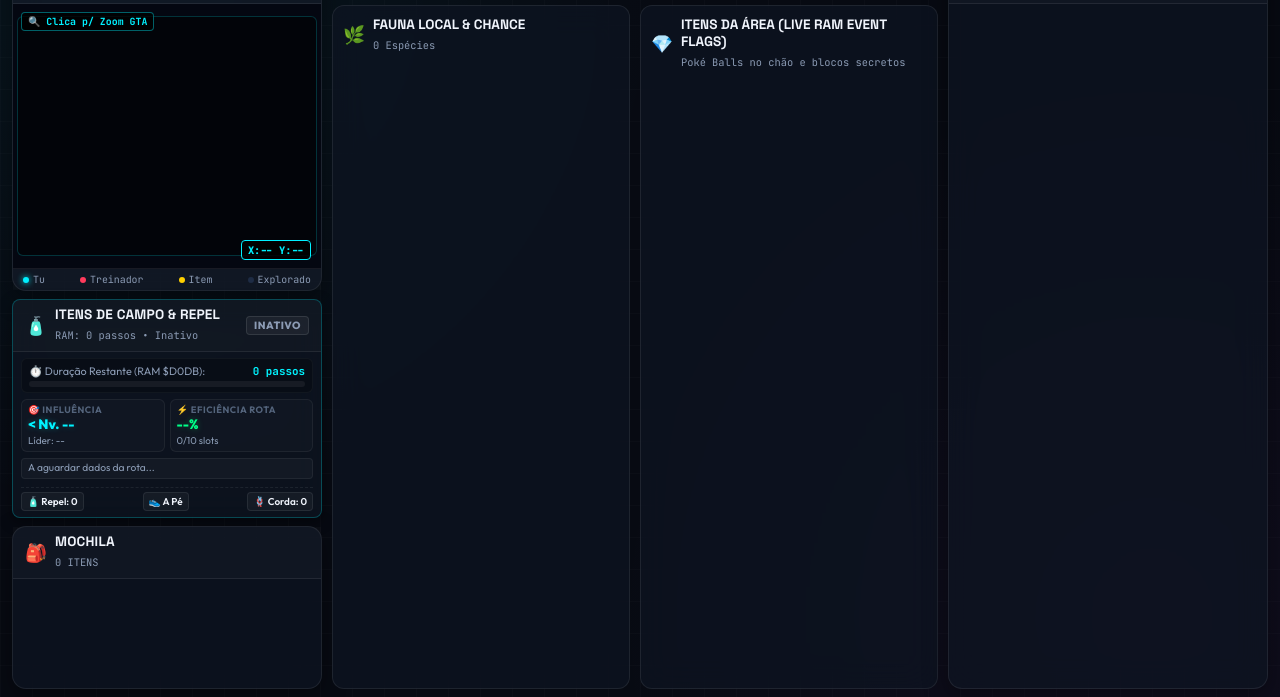
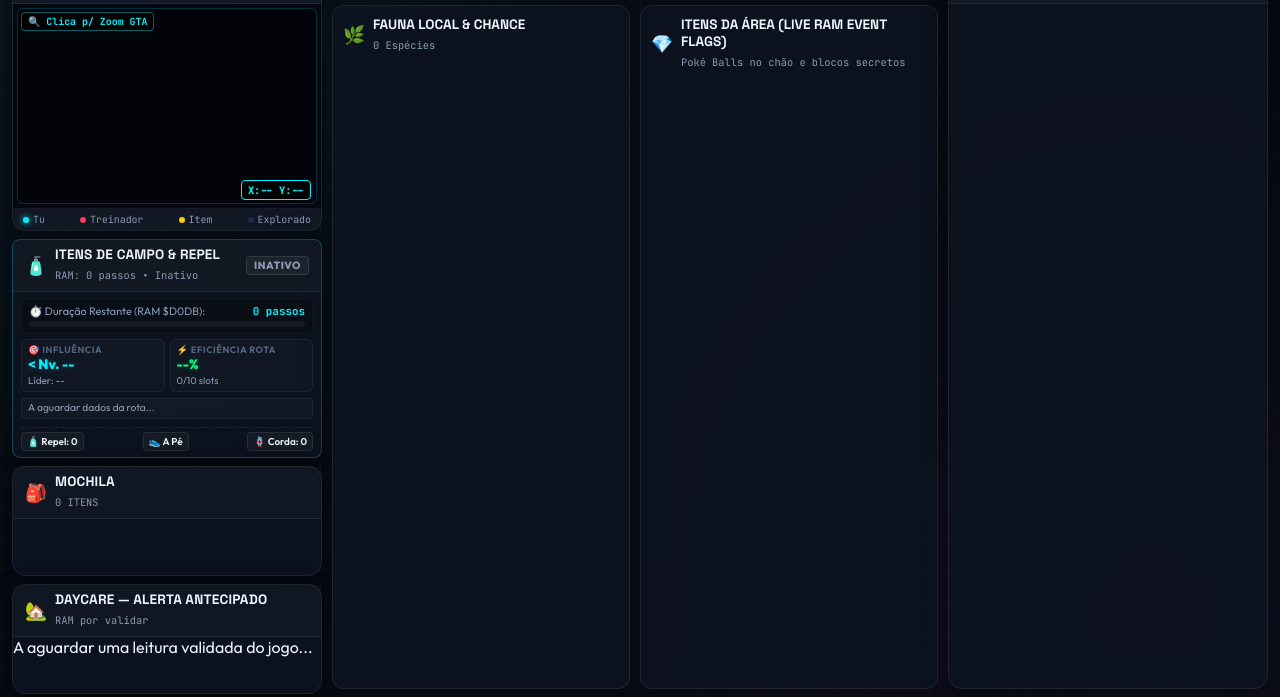
Before and after one commit to ApexScorpio/pokemon-red-telemetry, a website: page pokemon-ai-companion/public/index.html in a window 1280 px wide. Shown: the part 103-800 px from the top of the page. Drawn offline with Linux system fonts and the light colour scheme.

Commit message:
feat(ui): add non-invasive Daycare telemetry and pickup alert card to existing dashboard

```diff
--- a/pokemon-ai-companion/public/index.html
+++ b/pokemon-ai-companion/public/index.html
@@ -8,7 +8,7 @@
   <link rel="preconnect" href="https://fonts.googleapis.com">
   <link rel="preconnect" href="https://fonts.gstatic.com" crossorigin>
   <link href="https://fonts.googleapis.com/css2?family=Outfit:wght@300;400;500;600;700;800;900&family=Space+Grotesk:wght@500;700&family=JetBrains+Mono:wght@400;600;700;800&display=swap" rel="stylesheet">
-  <link rel="stylesheet" href="style.css?v=2.24">
+  <link rel="stylesheet" href="style.css?v=2.25">
 </head>
 <body class="no-scroll-body">
   <div class="deck-layout">
@@ -212,6 +212,22 @@
             </div>
           </div>
           <div class="inventory-scroll-list" id="inventory-grid"></div>
+        </section>
+
+        <!-- Daycare: dados lidos da RAM; marcos calculados a partir da ROM canónica. -->
+        <section class="card-glass inventory-deck-card" id="daycare-tracker-card">
+          <div class="card-header-compact">
+            <div class="header-left">
+              <span class="icon-avatar">🏡</span>
+              <div>
+                <h4>DAYCARE — ALERTA ANTECIPADO</h4>
+                <span class="sub-small" id="daycare-data-source">RAM por validar</span>
+              </div>
+            </div>
+          </div>
+          <div class="daycare-tracker-body" id="daycare-tracker-content" aria-live="polite">
+            A aguardar uma leitura validada do jogo...
+          </div>
         </section>
       </aside>
 
@@ -453,6 +469,6 @@
     </div>
   </div>
 
-  <script src="app.js?v=2.24"></script>
+  <script src="app.js?v=2.25"></script>
 </body>
 </html>
```
